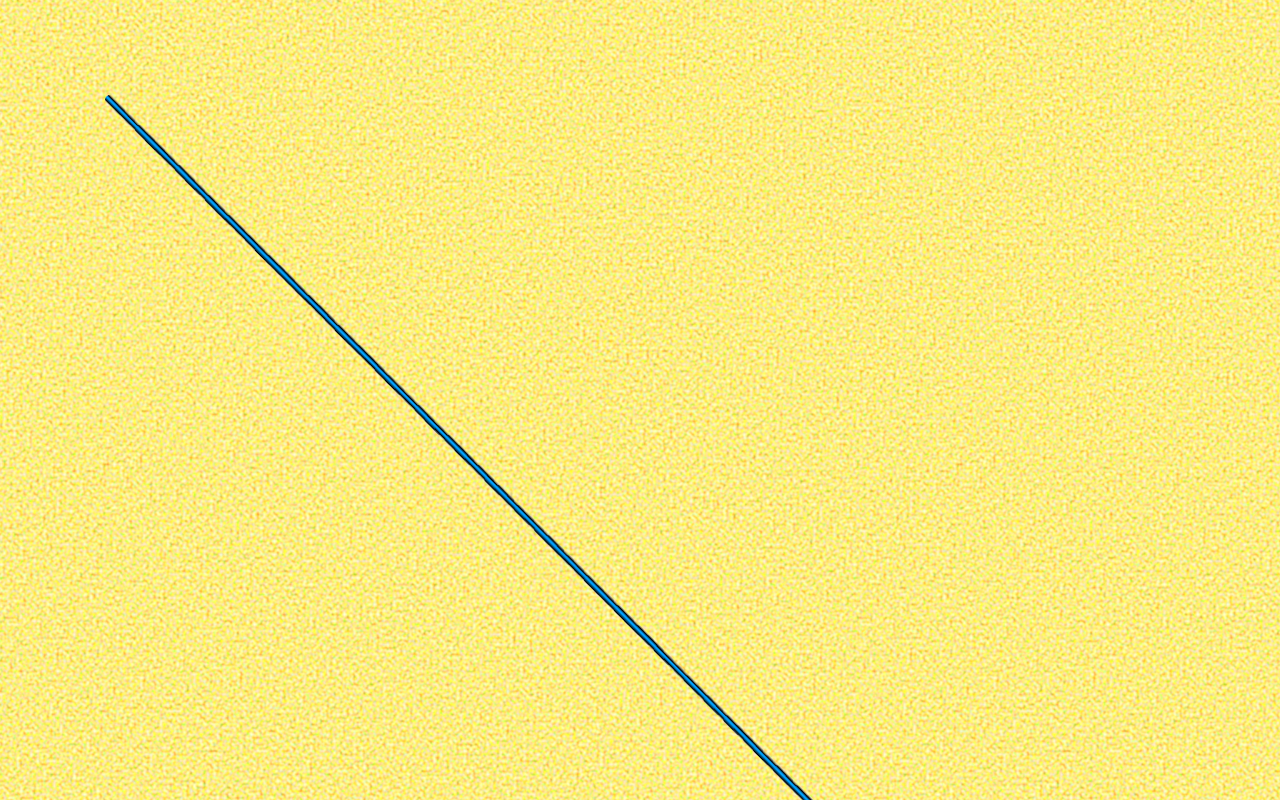
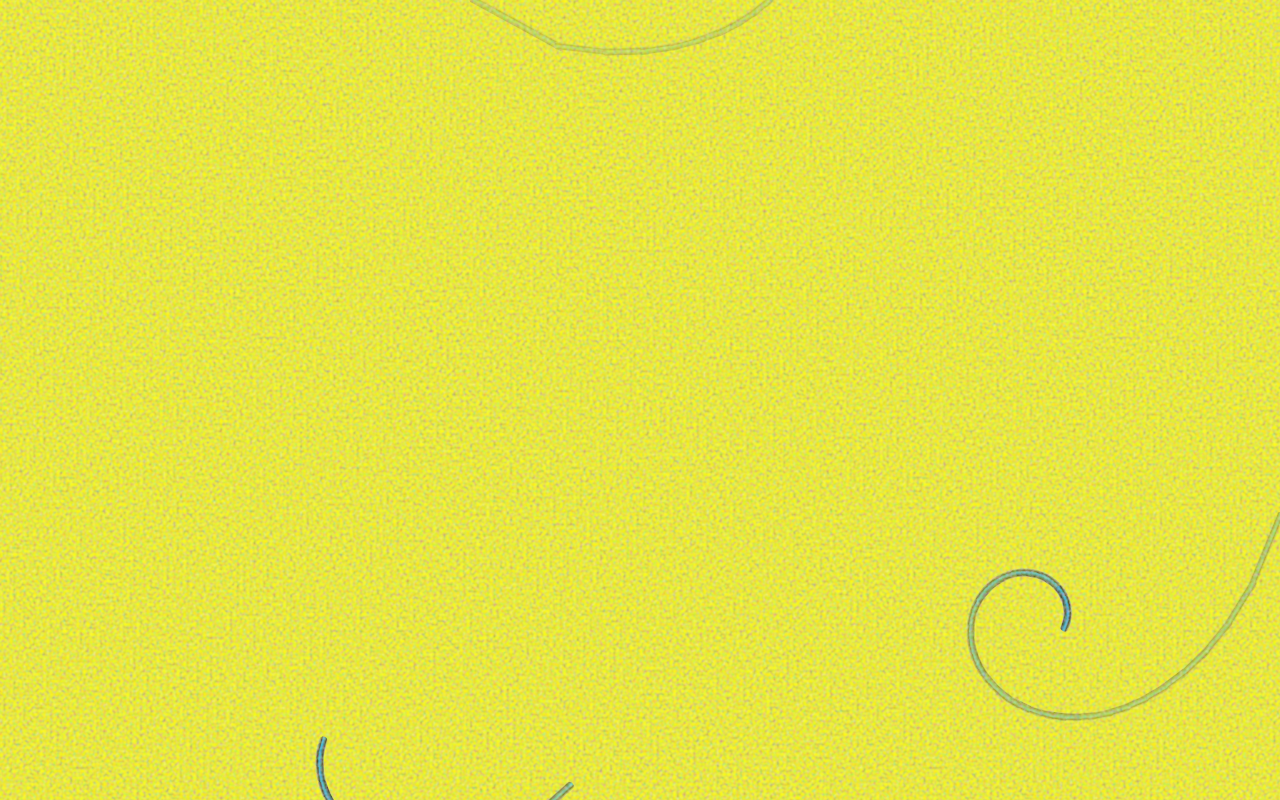
Before and after one commit to thelemonyfresh/particle-tracks, a plain HTML site: page index.html in a window 1280 px wide. Drawn offline with Linux system fonts and the light colour scheme.

Commit message:
Protons, muons, electrons, photons...

```diff
--- a/index.html
+++ b/index.html
@@ -7,18 +7,24 @@
 
 </head>
 <body>
-  <canvas id="particle-tracks-canvas" class="full-window" style="z-index: 1"></canvas>
-  <svg id="particle-tracks-svg" class="full-window">
+  <canvas id="particle-tracks-canvas" class="full-window" style="z-index: 0"></canvas>
+  <svg id="noise-svg" class="full-window">
     <filter id='bg-noise' x='0%' y='0%' width='100%' height='100%'>
       <feTurbulence id="bg-turbulence" type="fractalNoise" result="bgTurbulence" baseFrequency="0.3" />
-      <feComposite operator="in" in="bgTurbulence" in2="SourceAlpha" result="bgComposite"/>
-      <feColorMatrix in="bgComposite" type="matrix"
-                     values="2   0   0   0   0
-                             0   1.4   0   0   0
-                             0   0   0   0   0
-                             0   0   0   1   0" />
+      <!-- <feComposite operator="in" in="bgTurbulence" in2="SourceAlpha" result="bgComposite"/> -->
+      <!-- <feColorMatrix in="bgComposite" type="matrix"
+           values="2   0   0   0   0
+           0   1.4   0   0   0
+           0   0   0   0   0
+           0   0   0   1   0" /> -->
+      <
+      <!-- <feColorMatrix in="bgComposite" type="matrix"
+           values="2   0   0   0   0
+           0   1.4   0   0   0
+           0   0   0   0   0
+           0   0   0   1   0" /> -->
     </filter>
-    <rect x="0" y="0" width="100%" height="100%" filter="url(#bg-noise)" fill="yellow">
+    <rect x="0" y="0" width="100%" height="100%" filter="url(#bg-noise)" fill="transparent">
       <!-- main javascript -->
   </svg>
   <script src="particle_tracks.js"></script>
--- a/particle_tracks.js
+++ b/particle_tracks.js
@@ -7,19 +7,21 @@ var ParticleTracks = {};
 
 // Set up drawing canvas.
 window.onload = function() {
-  console.log("doc loaded");
   ParticleTracks.width = 0;
   ParticleTracks.height = 0;
 
-  ParticleTracks.svg = document.getElementById("particle-tracks-svg");
   ParticleTracks.filterTurbulence = filterTurbulence = document.getElementById('bg-turbulence');
   ParticleTracks.canvas = document.getElementById("particle-tracks-canvas");
   ParticleTracks.ctx = prepareCanvas(ParticleTracks.canvas);
   ParticleTracks.dpRatio = window.devicePixelRatio;
 
+  ParticleTracks.ctx.fillStyle = "yellow";
+  ParticleTracks.ctx.fillRect(0, 0, ParticleTracks.canvas.width, ParticleTracks.canvas.height);
+
   setInterval(drawPaths,50);
-  setInterval(updateBg,250);
-  //setInterval(fadeOut,10000);
+  setInterval(updateBg,500);
+  setInterval(fadeOut,500);
+  setInterval(createParticle,1000);
 };
 
 function prepareCanvas(canvasElem) {
@@ -43,9 +45,13 @@ function prepareCanvas(canvasElem) {
 }
 
 // Drawing functions.
-function draw(x_i, y_i, x_f, y_f, lineWidth) {
+function draw(x_i, y_i, x_f, y_f, mass) {
+  // don't draw massless particles
+  if (mass == 0) return;
   let ctx = ParticleTracks.ctx;
-  ctx.lineWidth = lineWidth;
+  let lineWidth = 10 + (0.0075 * mass);
+  //console.log(`lw: ${lineWidth}`);
+  //ctx.lineWidth = lineWidth;
   ctx.lineCap = 'round';
   ctx.beginPath();
 
@@ -86,22 +92,21 @@ function particleTrackGradient(x_i,x_f,y_i,y_f,lineWidth) {
   gradient.addColorStop(0.75 + Math.random()*0.1,'black');
   gradient.addColorStop(1,'#ffffff00');
 
+
   return gradient;
 };
 
 function fadeOut() {
-  //ParticleTracks.ctx.fillStyle = 'transparent';//"rgba(255,255,255,0.1)";
-  //ParticleTracks.ctx.fillRect(0, 0, ParticleTracks.canvas.width, ParticleTracks.canvas.height);
-  console.log("fo");
-  console.log(ParticleTracks.svg);
-  ParticleTracks.ctx.globalAlpha = 0.5;
-  ParticleTracks.ctx.drawImage(ParticleTracks.svg, 0, 0);
+  ParticleTracks.ctx.fillStyle = "rgba(255,255,0,0.175)";
+  ParticleTracks.ctx.fillRect(0, 0, ParticleTracks.canvas.width, ParticleTracks.canvas.height);
+  //ParticleTracks.ctx.globalAlpha = 0.5;
+  //ParticleTracks.ctx.drawImage(ParticleTracks.svg, 0, 0);
 }
 
 function drawPaths() {
   ParticleTracks.activeParticles.forEach(part => {
     part.updatePosition();
-    draw(part.x,part.y,part.x_f,part.y_f, 10);
+    draw(part.x,part.y,part.x_f,part.y_f, part.mass);
   });
 };
 
@@ -139,6 +144,37 @@ class Particle {
   };
 
   updatePosition() {
+    console.log(`x: ${this.x}, y: ${this.y}`);
+    console.log(`vx: ${this.v_x}, vy: ${this.v_y}`);
+
+    this.x = this.x_f;
+    this.y = this.y_f;
+
+    // update the position
+    this.x_f = this.x + this.v_x;
+    this.y_f = this.y + this.v_y;
+
+    // don't update velocity for massless particles
+    if (this.mass != 0) {
+
+      // update the velocity
+      let chargeToMassRatio = this.charge/this.mass;
+      let drag = 0.0025 * (1/this.mass) * (Math.pow(this.v_x, 2) + Math.pow(this.v_y, 2));
+      let delta_v_x = this.chargeToMassRatio * this.v_y * 0.05;
+      let delta_v_y = -1 * this.chargeToMassRatio * this.v_x * 0.05;
+
+      //console.log(`abs vel: ${ this.absVelocity() } `);
+      //console.log(`decay: ${decay}`);
+      //console.log(`delt vx: ${delta_v_x}`);
+      //console.log(`delt vy: ${delta_v_y}`);
+
+      this.v_x = this.v_x + delta_v_x - (drag * this.v_x / this.absVelocity());
+      this.v_y = this.v_y + delta_v_y - (drag * this.v_y / this.absVelocity());
+    }
+    // possibly particle decay
+    if(this.decayProbability != undefined && this.decayProbability > Math.random()){
+      this.decay();
+    }
 
     let out_of_x = this.x > 2 * ParticleTracks.width || this.x < -1 * ParticleTracks.width;
     let out_of_y = this.y > 2* ParticleTracks.height || this.y < -1 * ParticleTracks.height;
@@ -148,30 +184,6 @@ class Particle {
       let index = ParticleTracks.activeParticles.indexOf(this);
       ParticleTracks.activeParticles.splice(index,1);
     }
-    console.log(`x: ${this.x}, y: ${this.y}`);
-    console.log(`vx: ${this.v_x}, vy: ${this.v_y}`);
-
-    this.x = this.x_f;
-    this.y = this.y_f;
-
-    // update velocity
-    let chargeToMassRatio = this.charge/this.mass;
-
-    this.x_f = this.x + this.v_x;
-    this.y_f = this.y + this.v_y;
-
-    let decay = 0.0025 * (1/this.mass) * (Math.pow(this.v_x, 2) + Math.pow(this.v_y, 2));
-
-    let delta_v_x = this.chargeToMassRatio * this.v_y * 0.05;
-    let delta_v_y = -1 * this.chargeToMassRatio * this.v_x * 0.05;
-
-    console.log(`abs vel: ${ this.absVelocity() } `);
-    console.log(`decay: ${decay}`);
-    //console.log(`delt vx: ${delta_v_x}`);
-    //console.log(`delt vy: ${delta_v_y}`);
-
-    this.v_x = this.v_x + delta_v_x - (decay * this.v_x / this.absVelocity());
-    this.v_y = this.v_y + delta_v_y - (decay * this.v_y / this.absVelocity());
 
   };
 };
@@ -191,12 +203,70 @@ class Positron extends Particle {
 class Muon extends Particle {
   constructor(pos_x, pos_y, vel_x, vel_y){
     super(pos_x, pos_y, vel_x, vel_y, -1, 1000);
+    this.decayProbability = 0.05;
   }
 
   // decays into one electron
+  decay() {
+    let e = new Electron(this.x, this.y, this.v_x, this.v_y);
+    ParticleTracks.activeParticles.push(e);
+    this.v_x = 0;
+    this.v_y = 0;
+  }
 }
+class Photon extends Particle {
+  constructor(pos_x, pos_y, vel_x, vel_y){
+    super(pos_x, pos_y, vel_x, vel_y, 0, 0);
+    this.decayProbability = 0.1;
+  };
+
+  // decays into an electron/positron pair
+  decay(){
+    let e = new Electron(this.x, this.y, this.v_x/2, this.v_y/2);
+    let p = new Positron(this.x, this.y, this.v_x/2, this.v_y/2);
+    ParticleTracks.activeParticles.push(e,p);
+    this.v_x = 0;
+    this.v_y = 0;
+  }
+};
+
 // Container for particles
 ParticleTracks.activeParticles = [
-  new Muon(110,100, 10, 10),
-  //new Positron(200,100,10,1)
+  //new Positron(200,100,100,5),
+  //new Electron(200,100,100,5),
+  new Photon(500,500,-10,-50)
 ];
+
+ParticleTracks.particleTypes = [Electron, Positron, Muon, Photon];
+
+function createParticle() {
+  let particleClass = selectFromArray(ParticleTracks.particleTypes);
+
+  let x_0 = (2 * Math.random() - 1) * ParticleTracks.width;
+  let y_0 = (2 * Math.random() - 1) * ParticleTracks.height;
+  let v_x = (2 * Math.random() - 1) * 100;
+  let v_y = (2 * Math.random() - 1) * 100;
+
+  vMax = 100;
+  xMax = ParticleTracks.width;
+  yMax = ParticleTracks.height;
+
+  possibleStartingPositions = [
+    //right
+    [0, Math.random()*yMax, Math.random()*vMax, Math.random()*vMax],
+    //top
+    [Math.random()*xMax, 0, Math.random()*vMax, Math.random()*vMax],
+    //left
+    [xMax, Math.random()*yMax, -Math.random()*vMax, Math.random()*vMax],
+    //bottom
+    [Math.random()*xMax, yMax, Math.random()*vMax, -Math.random()*vMax],
+  ];
+
+  startArgs = selectFromArray(possibleStartingPositions);
+
+  ParticleTracks.activeParticles.push(new particleClass(...startArgs));
+};
+
+function selectFromArray(array){
+  return(array[Math.floor(Math.random() * array.length)]);
+};
--- a/styles.css
+++ b/styles.css
@@ -5,3 +5,7 @@
   height: 100%;
   width: 100%;
 }
+
+#noise-svg {
+  opacity: 0.75
+}
```
